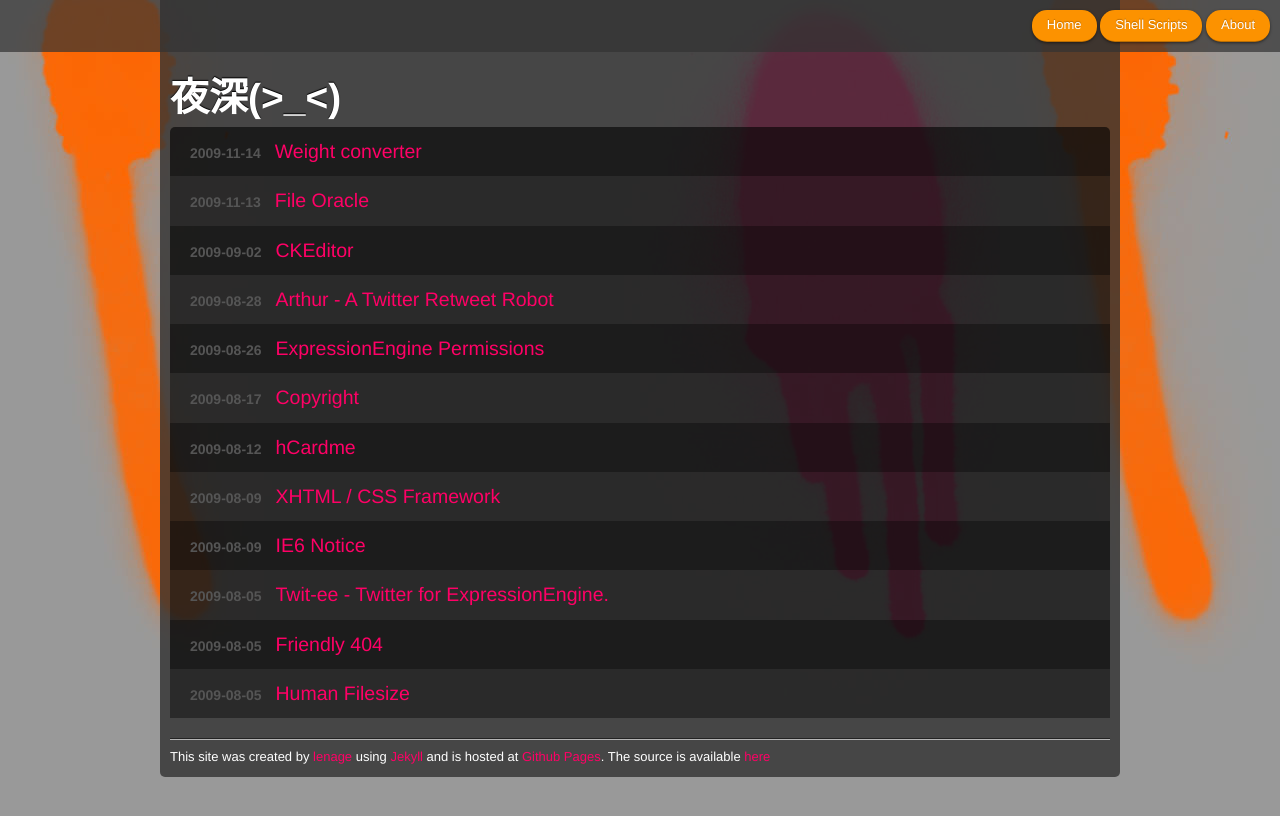
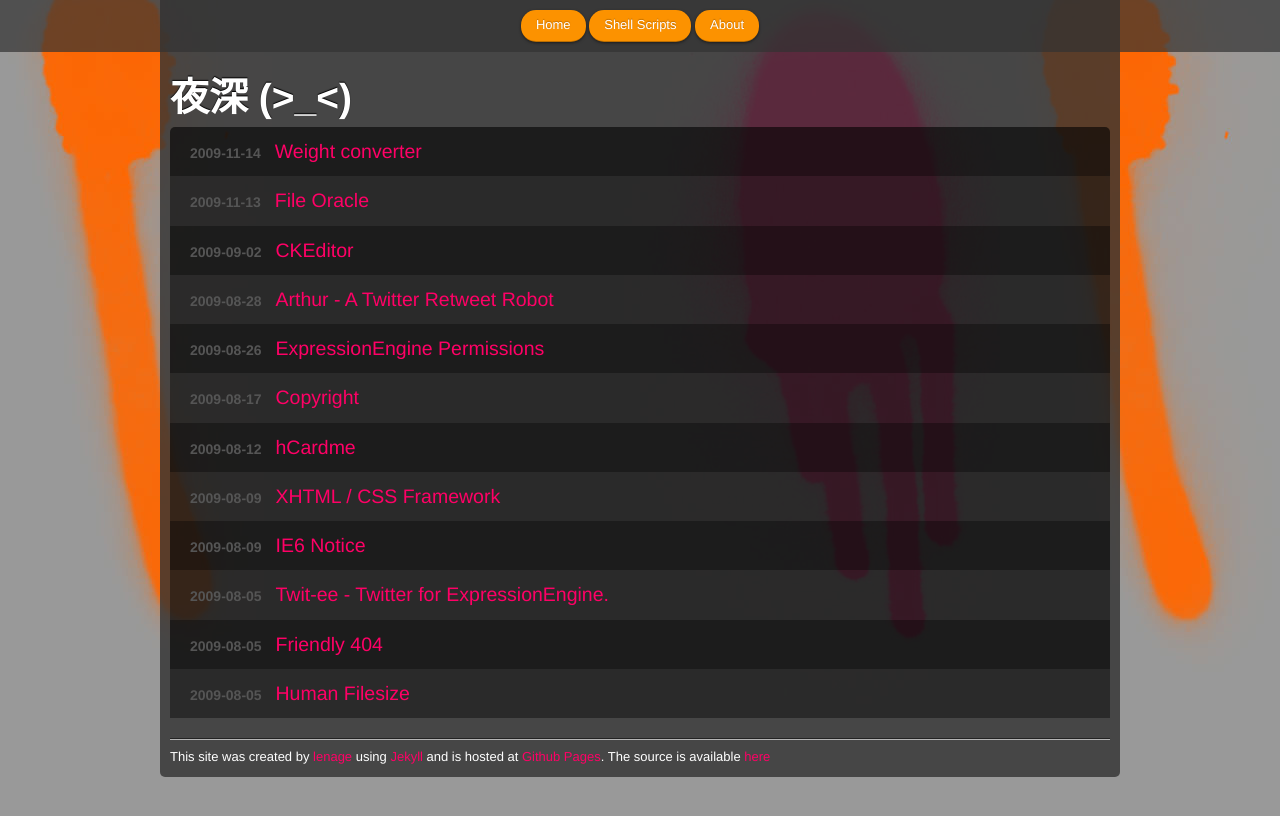
Before and after one commit to lenage/blog, a Jekyll site: the page built from index.html, in a window 1280 px wide. Shown: the top 816 px of the page. Built offline with Jekyll 4.4.1, drawn with Linux system fonts in a browser that asks for light colours; nearby versions of some CDN libraries; Markdown is read by kramdown in place of the engine named in the settings.

Commit message:
将导航放在了中间

```diff
--- a/css/screen.css
+++ b/css/screen.css
@@ -157,7 +157,7 @@ header
 header nav
   {
 
-	text-align:right;
+	text-align:center;
 
 	padding: 10px;
 	background: rgba(51,51,51,0.7);
--- a/index.html
+++ b/index.html
@@ -3,7 +3,7 @@ layout: default
 title: 夜深了
 ---
 <div id="intro">
-	<p>夜深(>_<)</p>
+	<p>夜深  (>_<)</p>
 </div>
 <ul class="posts">
 	{% for post in site.posts %}
```
